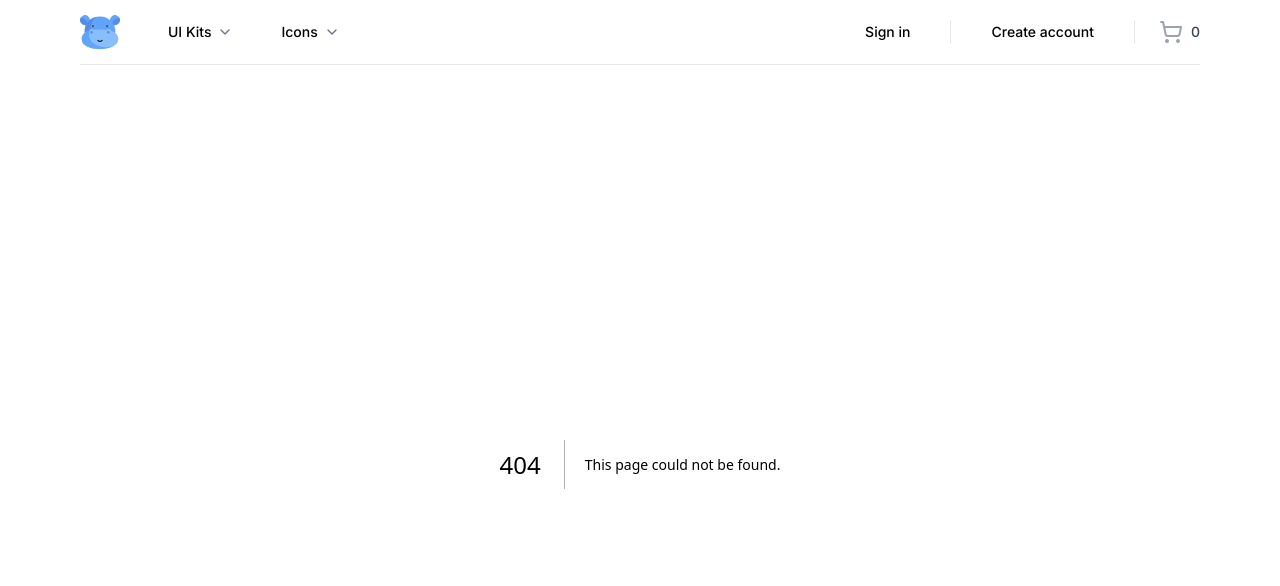
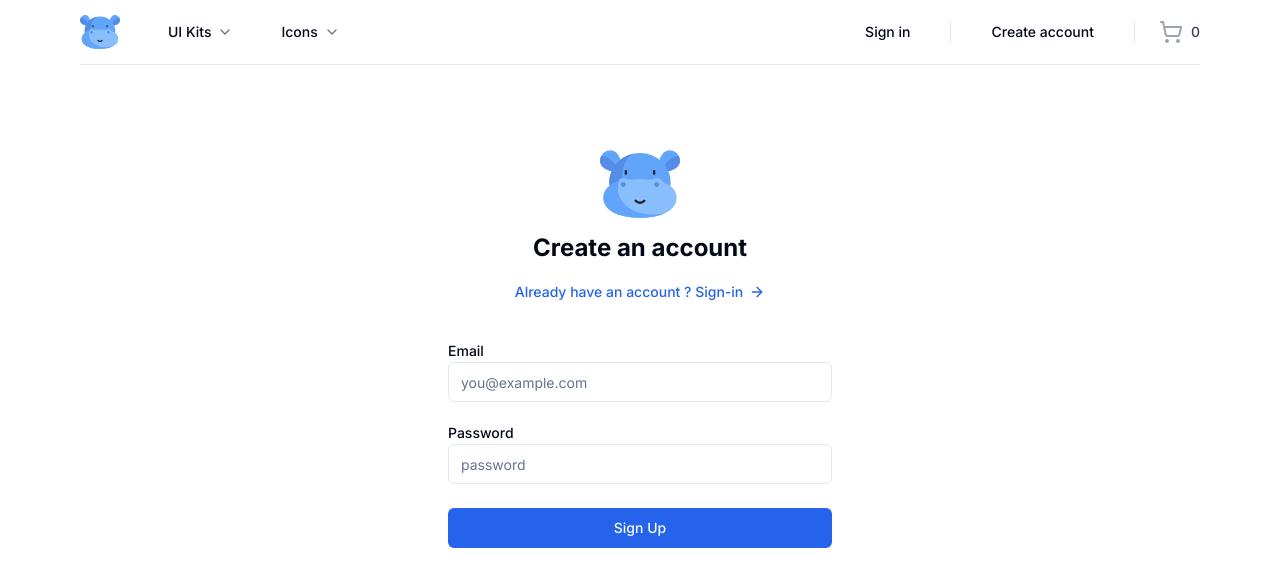
Before and after one commit to adenkesuma/Hippotutu, a Next.js app: page /sign-up in a window 1280 px wide. Before the commit this address had no page. Shown: the top 586 px of the page. Built offline with nearby package versions, Linux system fonts and the light colour scheme.

Commit message:
`feat:` add sign-up form

```diff
--- /dev/null
+++ b/src/app/(auth)/sign-up/page.tsx
@@ -0,0 +1,53 @@
+"use client"
+
+import { ArrowRight } from 'lucide-react'
+import Link from 'next/link'
+
+import { Button, buttonVariants } from '@/components/ui/button'
+import { Icons } from '@/components/Icons'
+import { Label } from '@/components/ui/label'
+import { Input } from '@/components/ui/input'
+import { cn } from '@/lib/utils'
+
+const Page = () => {
+  return (
+    <div className='container relative flex pt-20 flex-col items-center justify-center lg:px-0'>
+      <div className='mx-auto w-full flex flex-col justify-center space-y-6 sm:w-96'>
+        <div className='flex flex-col items-center space-y-2 text-center'>
+          <Icons.Logo className='h-20 w-20' />
+          <h1 className='text-2xl font-bold'>
+            Create an account
+          </h1>
+          <Link href='/sign-in' className={buttonVariants({ variant: 'link', className: 'gap-1.5' })}>
+            Already have an account ? Sign-in
+            <ArrowRight className='h-4 w-4' />
+          </Link>
+        </div>
+
+        <div className="grid gap-6">
+          <form onSubmit={() => {}}>
+            <div className="grid gap-2">
+              <div className="grid gap-1 py-2">
+                <Label htmlFor='email'>Email</Label>
+                <Input
+                  className={cn({ 'focus-visible:ring-red-500': true })}
+                  placeholder='you@example.com'
+                />
+              </div>
+              <div className="grid gap-1 py-2">
+                <Label htmlFor='password'>Password</Label>
+                <Input
+                  className={cn({ 'focus-visible:ring-red-500': true })}
+                  placeholder='password'
+                />
+              </div>
+              <Button className='mt-2'>Sign Up</Button>
+            </div>
+          </form>
+        </div>
+      </div>
+    </div>
+  )
+}
+
+export default Page
--- /dev/null
+++ b/src/components/ui/input.tsx
@@ -0,0 +1,25 @@
+import * as React from "react"
+
+import { cn } from "@/lib/utils"
+
+export interface InputProps
+  extends React.InputHTMLAttributes<HTMLInputElement> {}
+
+const Input = React.forwardRef<HTMLInputElement, InputProps>(
+  ({ className, type, ...props }, ref) => {
+    return (
+      <input
+        type={type}
+        className={cn(
+          "flex h-10 w-full rounded-md border border-input bg-background px-3 py-2 text-sm ring-offset-background file:border-0 file:bg-transparent file:text-sm file:font-medium placeholder:text-muted-foreground focus-visible:outline-none focus-visible:ring-2 focus-visible:ring-ring focus-visible:ring-offset-2 disabled:cursor-not-allowed disabled:opacity-50",
+          className
+        )}
+        ref={ref}
+        {...props}
+      />
+    )
+  }
+)
+Input.displayName = "Input"
+
+export { Input }
--- /dev/null
+++ b/src/components/ui/label.tsx
@@ -0,0 +1,26 @@
+"use client"
+
+import * as React from "react"
+import * as LabelPrimitive from "@radix-ui/react-label"
+import { cva, type VariantProps } from "class-variance-authority"
+
+import { cn } from "@/lib/utils"
+
+const labelVariants = cva(
+  "text-sm font-medium leading-none peer-disabled:cursor-not-allowed peer-disabled:opacity-70"
+)
+
+const Label = React.forwardRef<
+  React.ElementRef<typeof LabelPrimitive.Root>,
+  React.ComponentPropsWithoutRef<typeof LabelPrimitive.Root> &
+    VariantProps<typeof labelVariants>
+>(({ className, ...props }, ref) => (
+  <LabelPrimitive.Root
+    ref={ref}
+    className={cn(labelVariants(), className)}
+    {...props}
+  />
+))
+Label.displayName = LabelPrimitive.Root.displayName
+
+export { Label }
```
Also changed, not shown: 2 other files (tests, documents, lock files or other folders).
